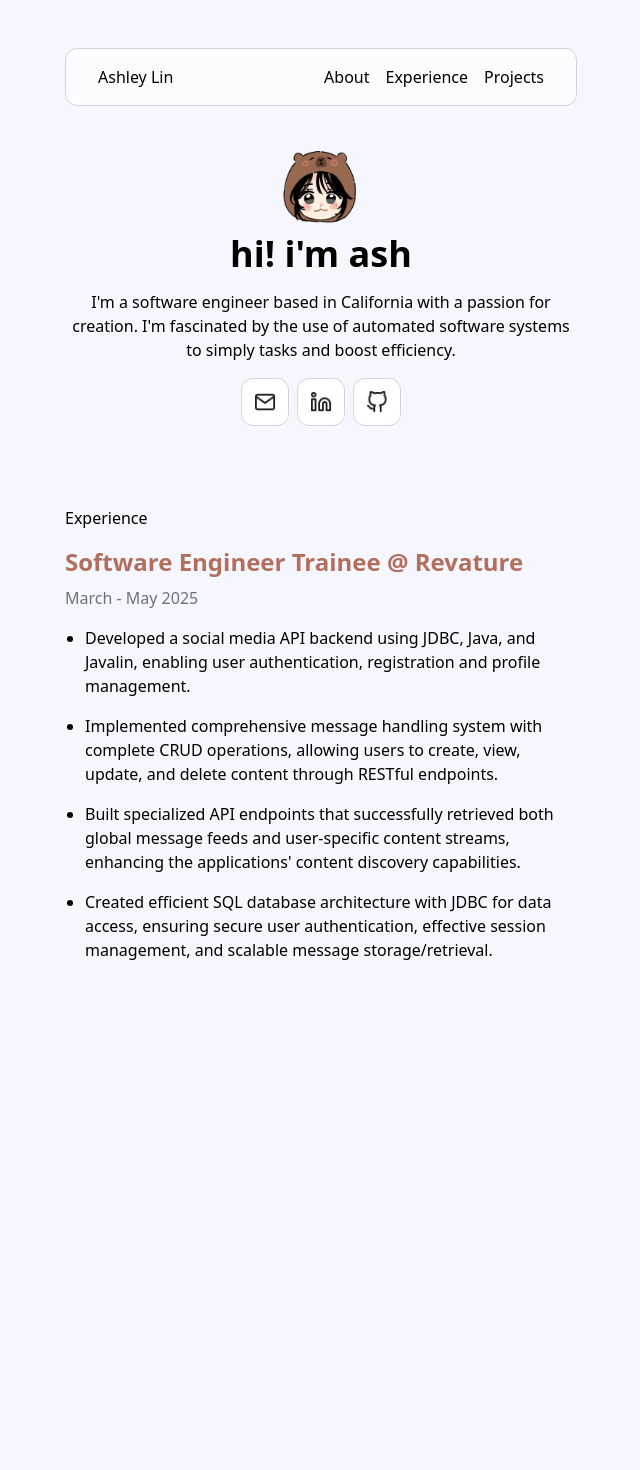
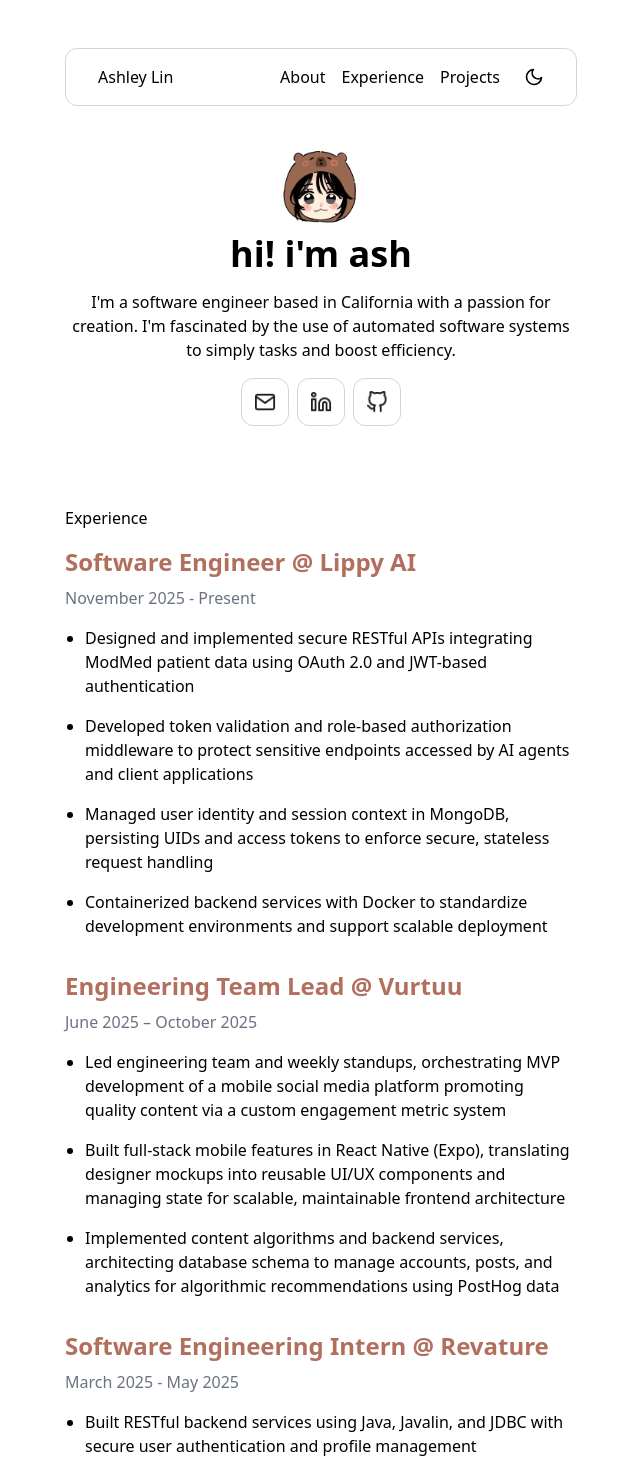
Before and after one commit to hoshizhi/hoshizhi.github.io, a React (Vite) app: page / in a window 1280 px wide. Shown: the top 1470 px of the page, without its empty margins (319-959 px from the left). Before the commit the page ends 962 px from the top, so only its background shows below. Built offline with nearby package versions, Linux system fonts and the light colour scheme.

Commit message:
add light/dark mode and updated experience cards

```diff
--- a/package.json
+++ b/package.json
@@ -1,6 +1,6 @@
 {
-  "name": "linash.github.io",
-  "homepage": "https://linash.github.io/",
+  "name": "lin-ash.github.io",
+  "homepage": "https://lin-ash.github.io/",
   "private": true,
   "version": "0.0.0",
   "type": "module",
--- a/src/App.tsx
+++ b/src/App.tsx
@@ -4,7 +4,7 @@ import Experience from "./sections/Experience"
 
 function App() {
   return (
-    <div>
+    <div className="mb-20">
       <NavBar />
       <About />
       <Experience />
--- a/src/constants/index.ts
+++ b/src/constants/index.ts
@@ -6,13 +6,34 @@ export const socials = [
 
 export const expCards = [
     {
-        title: "Software Engineer Trainee",
-        date: "March - May 2025",
+        title: "Software Engineer",
+        company: "Lippy AI",
+        date: "November 2025 - Present",
         responsibilities: [
-            "Developed a social media API backend using JDBC, Java, and Javalin, enabling user authentication, registration and profile management.",
-            "Implemented comprehensive message handling system with complete CRUD operations, allowing users to create, view, update, and delete content through RESTful endpoints.",
-            "Built specialized API endpoints that successfully retrieved both global message feeds and user-specific content streams, enhancing the applications' content discovery capabilities.",
-            "Created efficient SQL database architecture with JDBC for data access, ensuring secure user authentication, effective session management, and scalable message storage/retrieval.",
+            "Designed and implemented secure RESTful APIs integrating ModMed patient data using OAuth 2.0 and JWT-based authentication",
+            "Developed token validation and role-based authorization middleware to protect sensitive endpoints accessed by AI agents and client applications",
+            "Managed user identity and session context in MongoDB, persisting UIDs and access tokens to enforce secure, stateless request handling",
+            "Containerized backend services with Docker to standardize development environments and support scalable deployment",
+        ],
+    },
+    {
+        title: "Engineering Team Lead",
+        company: "Vurtuu",
+        date: "June 2025 – October 2025",
+        responsibilities: [
+            "Led engineering team and weekly standups, orchestrating MVP development of a mobile social media platform promoting quality content via a custom engagement metric system",
+            "Built full-stack mobile features in React Native (Expo), translating designer mockups into reusable UI/UX components and managing state for scalable, maintainable frontend architecture",
+            "Implemented content algorithms and backend services, architecting database schema to manage accounts, posts, and analytics for algorithmic recommendations using PostHog data",
+        ],
+    },
+    {
+        title: "Software Engineering Intern",
+        company: "Revature",
+        date: "March 2025 - May 2025",
+        responsibilities: [
+            "Built RESTful backend services using Java, Javalin, and JDBC with secure user authentication and profile management",
+            "Implemented CRUD operations and session management backed by relational SQL databases",
+            "Designed normalized database schema to ensure consistent data integrity and efficient message retrieval",
         ],
     },
 ];
--- a/src/index.css
+++ b/src/index.css
@@ -1,9 +1,19 @@
 @import "tailwindcss";
+
+@custom-variant dark (&:where(.dark, .dark *));
 
 html,
 body {
     width: 100dvw;
-    background-color: #f6f6ff;
+    background-color: #ffffff;
     color: black;
     scroll-behavior: smooth;
 }
+
+.dark html,
+.dark body,
+html.dark,
+body.dark {
+    background-color: #333333;
+    color: #e5e5e5;
+}
--- a/src/sections/About.tsx
+++ b/src/sections/About.tsx
@@ -28,7 +28,7 @@ const About = () => {
                             <img
 								src={social.icon}
 								alt={`social-icon-${index}`}
-								className="w-12 h-12 border p-3 border-gray-300 bg-white rounded-xl"
+								className="w-12 h-12 border p-3 border-gray-300 dark:border-gray-600 bg-white dark:bg-[#444444] rounded-xl"
 							/>
                         </a>
                     ))}
--- a/src/sections/Experience.tsx
+++ b/src/sections/Experience.tsx
@@ -5,15 +5,15 @@ const Experience = () => {
         <div id="experience" className="w-[80%] md:w-[60%] lg:w-[40%] mx-auto mt-20">
             <p className="mb-4">Experience</p>
 
-            <div>
+            <div className="flex flex-col gap-8">
                 {expCards.map((card) => (
                     <div
                         key={card.title}
                         className="justify-center"
                     >
                         <div className="flex flex-col">
-                            <h1 className="font-semibold text-2xl text-[#b36f5e]">{card.title} @ Revature</h1>
-                            <p className="my-2 text-gray-500">{card.date}</p>
+                            <h1 className="font-semibold text-2xl text-[#b36f5e]">{card.title} @ {card.company}</h1>
+                            <p className="my-2 text-gray-500 dark:text-gray-400">{card.date}</p>
                             <ul className="list-disc ms-5 mt-2 flex flex-col gap-4">
                                 {card.responsibilities.map((responsibility) => (
                                     <li key={responsibility}>
--- a/src/sections/Navbar.tsx
+++ b/src/sections/Navbar.tsx
@@ -1,16 +1,43 @@
+import { useState, useEffect } from "react"
+
 const NavBar = () => {
+    const [dark, setDark] = useState(false)
+
+    useEffect(() => {
+        document.documentElement.classList.toggle("dark", dark)
+    }, [dark])
+
     return (
         <nav className="sticky top-12 backdrop-blur-xs z-50 w-[80%] md:w-[60%] lg:w-[40%]
                         mx-auto flex justify-between px-8 py-4
-                        bg-white/70 border border-gray-300 rounded-xl"
+                        bg-white/70 dark:bg-[#444444]/70 border border-gray-300 dark:border-gray-600 rounded-xl"
         >
             <div>
                 Ashley Lin
             </div>
-            <div className="gap-4 flex">
+            <div className="gap-4 flex items-center">
                 <a href="#about" className="hover:text-[#b36f5e]">About</a>
                 <a href="#experience" className="hover:text-[#b36f5e]">Experience</a>
                 <a href="#projects" className="hover:text-[#b36f5e]">Projects</a>
+                <button onClick={() => setDark(!dark)} className="ml-2 cursor-pointer" aria-label="Toggle dark mode">
+                    {dark ? (
+                        <svg xmlns="http://www.w3.org/2000/svg" width="20" height="20" viewBox="0 0 24 24" fill="none" stroke="currentColor" strokeWidth="2" strokeLinecap="round" strokeLinejoin="round">
+                            <circle cx="12" cy="12" r="5"/>
+                            <line x1="12" y1="1" x2="12" y2="3"/>
+                            <line x1="12" y1="21" x2="12" y2="23"/>
+                            <line x1="4.22" y1="4.22" x2="5.64" y2="5.64"/>
+                            <line x1="18.36" y1="18.36" x2="19.78" y2="19.78"/>
+                            <line x1="1" y1="12" x2="3" y2="12"/>
+                            <line x1="21" y1="12" x2="23" y2="12"/>
+                            <line x1="4.22" y1="19.78" x2="5.64" y2="18.36"/>
+                            <line x1="18.36" y1="5.64" x2="19.78" y2="4.22"/>
+                        </svg>
+                    ) : (
+                        <svg xmlns="http://www.w3.org/2000/svg" width="20" height="20" viewBox="0 0 24 24" fill="none" stroke="currentColor" strokeWidth="2" strokeLinecap="round" strokeLinejoin="round">
+                            <path d="M21 12.79A9 9 0 1 1 11.21 3 7 7 0 0 0 21 12.79z"/>
+                        </svg>
+                    )}
+                </button>
             </div>
         </nav>
     )
```
Also changed, not shown: New Text Document.txt (added), delete.txt (added).
